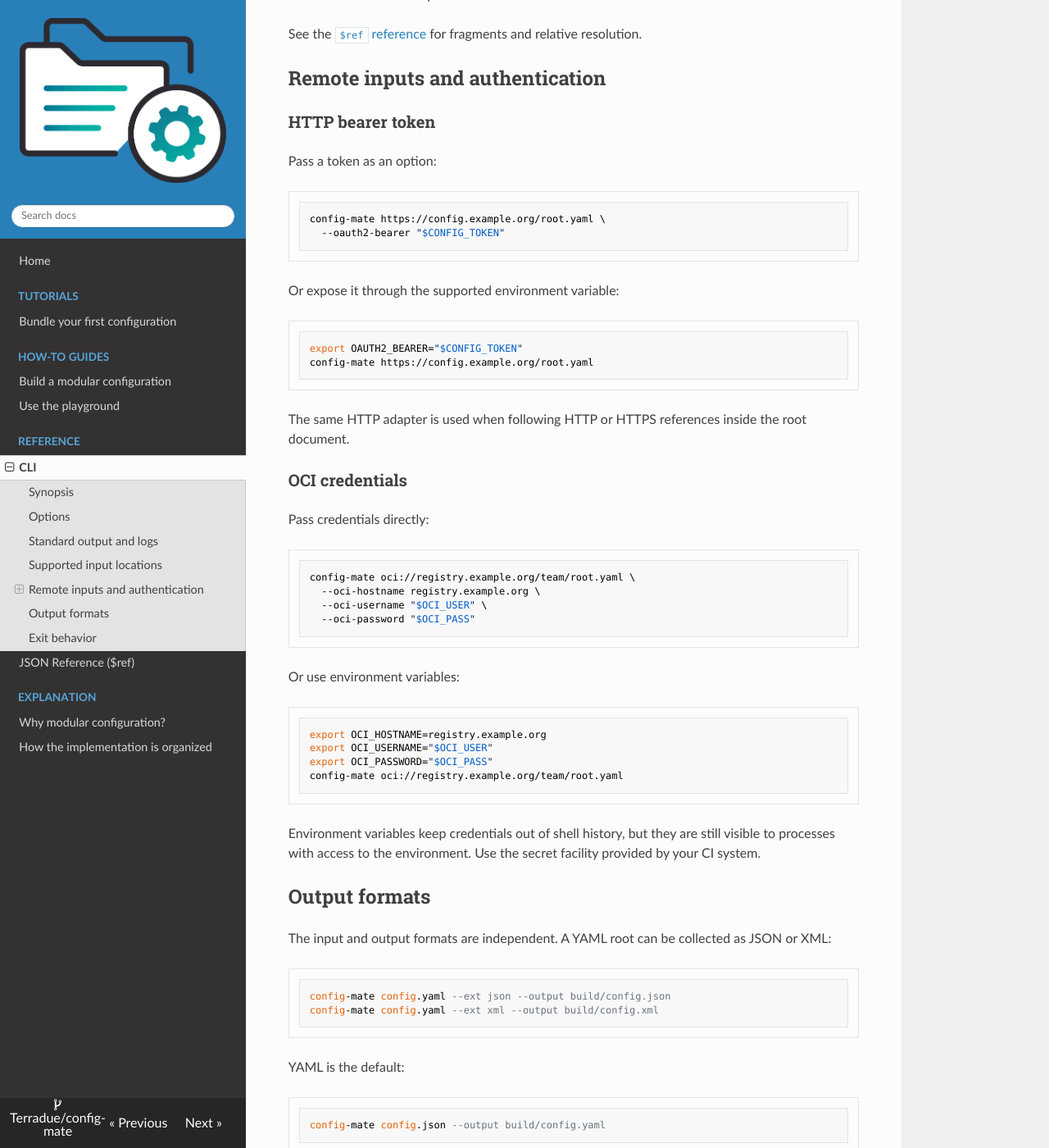
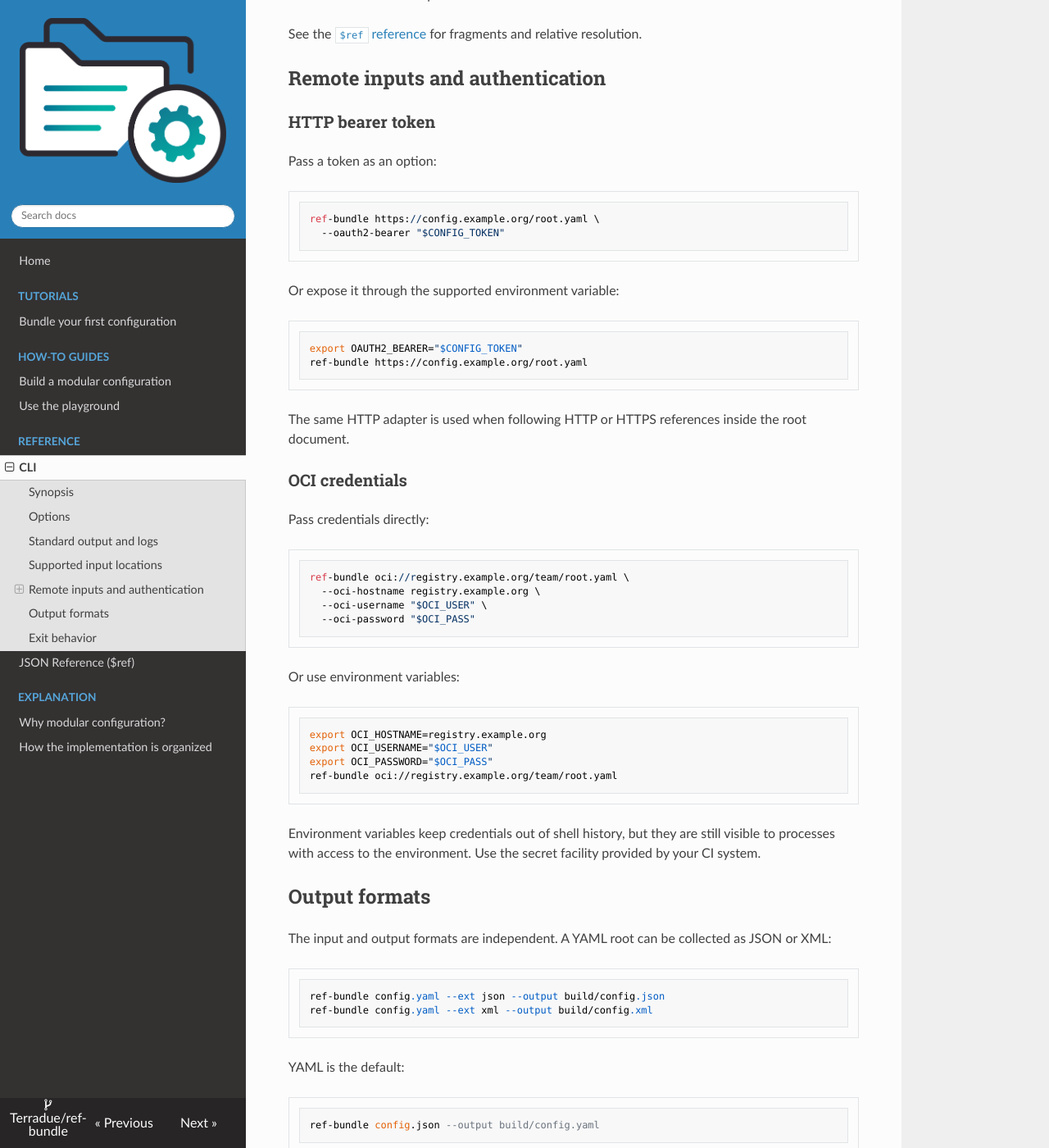
Before and after one commit to Terradue/config-mate, an MkDocs documentation site: the page built from docs/reference/cli.md, in a window 1280 px wide and 1400 px high, scrolled down 2033 px. Shown: the whole window at 82% size. Built offline with MkDocs 1.6.1, drawn with Linux system fonts in a browser that asks for light colours; nearby versions of some CDN libraries; some of the changed text lies outside the part shown.

````diff
--- a/docs/reference/cli.md
+++ b/docs/reference/cli.md
@@ -1,19 +1,19 @@
 # CLI reference
 
-`config-mate` loads one root configuration, recursively resolves its `$ref`
+`ref-bundle` loads one root configuration, recursively resolves its `$ref`
 values, and serializes the collected document.
 
 ## Synopsis
 
 ```text
-config-mate [OPTIONS] CONFIG
+ref-bundle [OPTIONS] CONFIG
 ```
 
 ```console
-config-mate --help
-config-mate config.yaml
-config-mate config.yaml --output build/config.yaml
-config-mate config.yaml --ext json --output build/config.json
+ref-bundle --help
+ref-bundle config.yaml
+ref-bundle config.yaml --output build/config.yaml
+ref-bundle config.yaml --ext json --output build/config.json
 ```
 
 `CONFIG` is required. It can be a local path or a supported URI.
@@ -35,7 +35,7 @@ The output format is controlled by `--ext`, not by the extension in
 `--output`. For example, this command writes JSON despite the `.txt` suffix:
 
 ```console
-config-mate config.yaml --ext json --output build/config.txt
+ref-bundle config.yaml --ext json --output build/config.txt
 ```
 
 ## Standard output and logs
@@ -45,14 +45,14 @@ Operational logs are emitted separately, so the data can be redirected or
 piped:
 
 ```console
-config-mate config.yaml --ext json > build/config.json
+ref-bundle config.yaml --ext json > build/config.json
 ```
 
 Prefer `--output` when the command itself should create missing parent
 directories:
 
 ```console
-config-mate config.yaml --output build/nested/config.yaml
+ref-bundle config.yaml --output build/nested/config.yaml
 ```
 
 ## Supported input locations
@@ -82,7 +82,7 @@ resolution.
 Pass a token as an option:
 
 ```console
-config-mate https://config.example.org/root.yaml \
+ref-bundle https://config.example.org/root.yaml \
   --oauth2-bearer "$CONFIG_TOKEN"
 ```
 
@@ -90,7 +90,7 @@ Or expose it through the supported environment variable:
 
 ```console
 export OAUTH2_BEARER="$CONFIG_TOKEN"
-config-mate https://config.example.org/root.yaml
+ref-bundle https://config.example.org/root.yaml
 ```
 
 The same HTTP adapter is used when following HTTP or HTTPS references inside
@@ -101,7 +101,7 @@ the root document.
 Pass credentials directly:
 
 ```console
-config-mate oci://registry.example.org/team/root.yaml \
+ref-bundle oci://registry.example.org/team/root.yaml \
   --oci-hostname registry.example.org \
   --oci-username "$OCI_USER" \
   --oci-password "$OCI_PASS"
@@ -113,7 +113,7 @@ Or use environment variables:
 export OCI_HOSTNAME=registry.example.org
 export OCI_USERNAME="$OCI_USER"
 export OCI_PASSWORD="$OCI_PASS"
-config-mate oci://registry.example.org/team/root.yaml
+ref-bundle oci://registry.example.org/team/root.yaml
 ```
 
 Environment variables keep credentials out of shell history, but they are
@@ -126,14 +126,14 @@ The input and output formats are independent. A YAML root can be collected as
 JSON or XML:
 
 ```console
-config-mate config.yaml --ext json --output build/config.json
-config-mate config.yaml --ext xml --output build/config.xml
+ref-bundle config.yaml --ext json --output build/config.json
+ref-bundle config.yaml --ext xml --output build/config.xml
 ```
 
 YAML is the default:
 
 ```console
-config-mate config.json --output build/config.yaml
+ref-bundle config.json --output build/config.yaml
 ```
 
 ## Exit behavior
--- a/mkdocs.yaml
+++ b/mkdocs.yaml
@@ -1,8 +1,8 @@
 site_name: Ref Bundle
 # site_url: not available
 site_author: Fabrice Brito, Simone Tripodi
-repo_url: https://git.terradue.com/scoop/config-mate/
-repo_name: Terradue/config-mate
+repo_url: https://git.terradue.com/scoop/ref-bundle/
+repo_name: Terradue/ref-bundle
 
 theme:
   logo: imgs/icon-eoap.png
````
Also changed, not shown: CHANGELOG.md (+2 -2 lines), README.md (+10 -10 lines), docs/how-to/modular-configuration.md (+1 -1 lines), docs/tutorials/first-bundle.md (+4 -4 lines).
